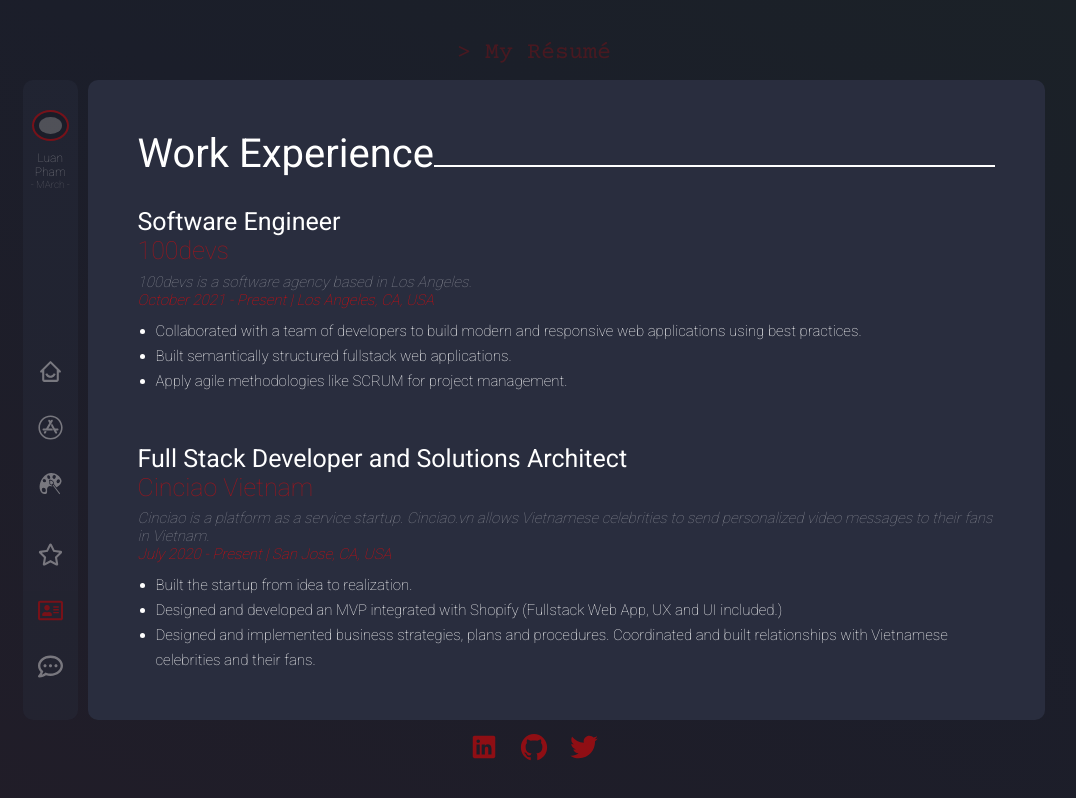
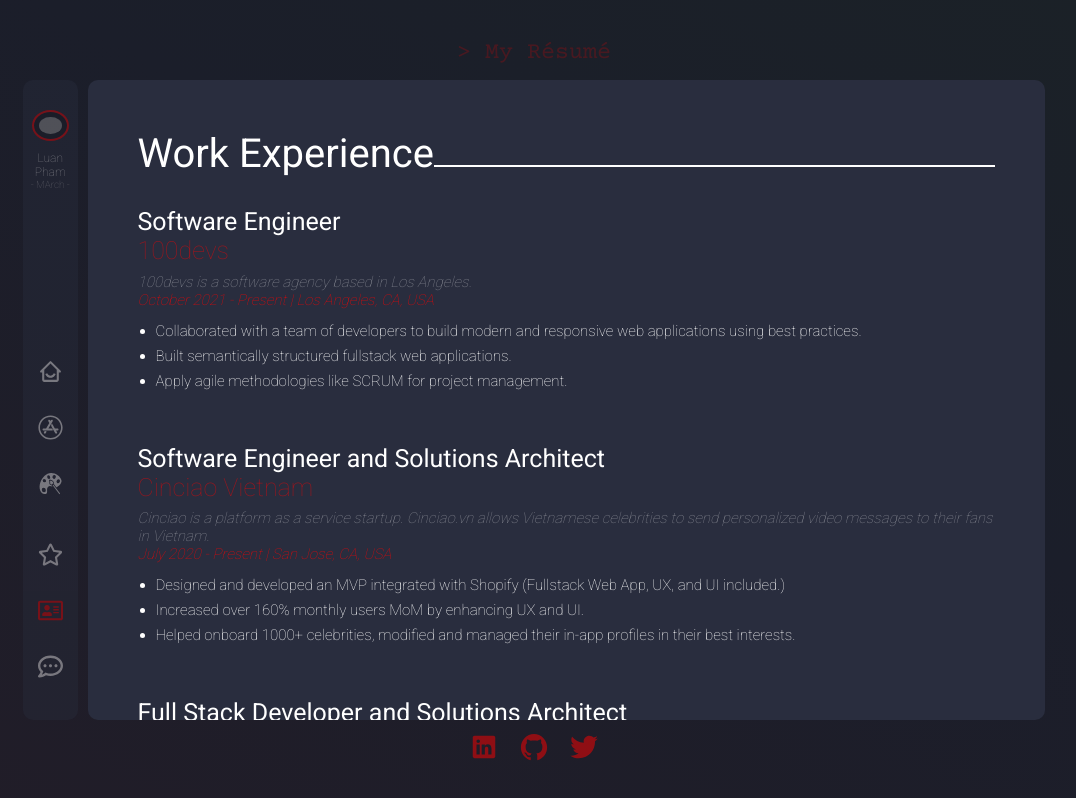
Before and after one commit to hiluan/hiluan-frontend, a React (Create React App) app: page /resume in a window 1280 px wide. Shown: the whole page, without its empty margins (106-1182 px from the left). Built offline with nearby package versions, Linux system fonts and the light colour scheme; grey boxes are pictures that could not be loaded.

Commit message:
update resume

```diff
--- a/src/components/_infoResume.js
+++ b/src/components/_infoResume.js
@@ -17,7 +17,7 @@
   },
   {
     // position: "Chief Operating Officer",
-    position: "Full Stack Developer and Solutions Architect",
+    position: "Software Engineer and Solutions Architect",
 
     company: "Cinciao Vietnam",
     companyDescription:
@@ -25,9 +25,9 @@
     time: "July 2020 - Present",
     location: "San Jose, CA, USA",
     tasks: [
-      "Built the startup from idea to realization.",
-      "Designed and developed an MVP integrated with Shopify (Fullstack Web App, UX and UI included.)",
-      "Designed and implemented business strategies, plans and procedures. Coordinated and built relationships with Vietnamese celebrities and their fans.",
+      "Designed and developed an MVP integrated with Shopify (Fullstack Web App, UX, and UI included.)",
+      "Increased over 160% monthly users MoM by enhancing UX and UI.",
+      "Helped onboard 1000+ celebrities, modified and managed their in-app profiles in their best interests.",
     ],
     contactPerson: "",
     website: "cinciao.vn",
@@ -42,9 +42,9 @@
     time: "December 2014 - June 2020",
     location: "Munich, Germany",
     tasks: [
-      "Developed and maintained two Shopify integrated online fashion shops: vmilano.com & iounica.com.",
-      "Designed and produced graphic materials for web UI (photo shoots included.)",
-      "Designed and implemented business operations on all sale channels: B2B shops in Munich, Berlin, Leipzig, Vienna; B2B online shop on vmilano.com; B2C online shops on iounica.com, Amazon.de, Amazon.it, Amazon.fr, Amazon.es, Amazon.co.uk, Amazon.com.",
+      "Designed, developed, and maintained two Shopify integrated online fashion shops: vmilano.com & iounica.com.",
+      "Saved the company at least €450,000 a year by organizing and managing the whole development team in another country.",
+      "Generated over €1,000,000 in sales each year through all sale channels: B2B shops in Munich, Berlin, Leipzig, Vienna; B2B online shop on vmilano.com; B2C online shops on iounica.com, Amazon.de, .it, .fr, .es,.co.uk, and .com.",
     ],
     contactPerson:
       "Contact Person: Luca Lu - Founder & CEO of VMilano Fashion & iounica.com | luca@vmilano.com | +49 176 45678956",
```
